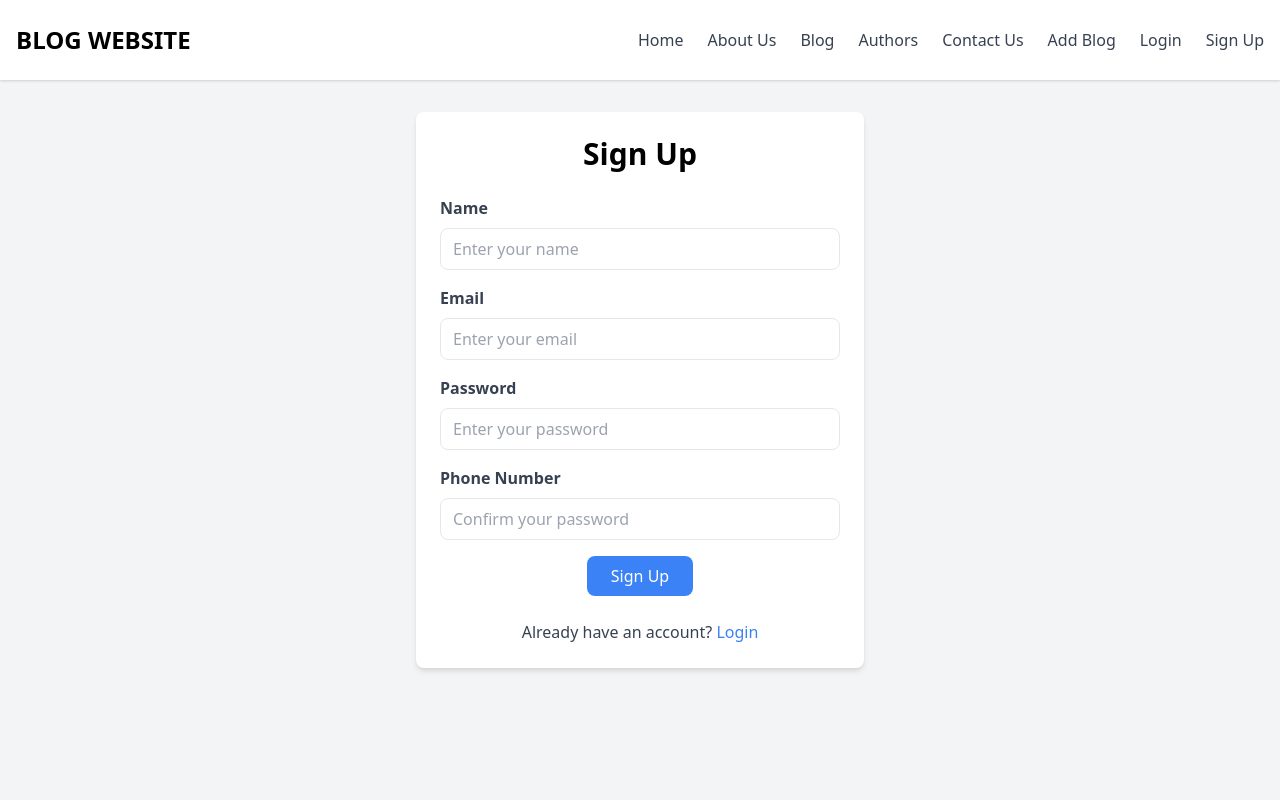
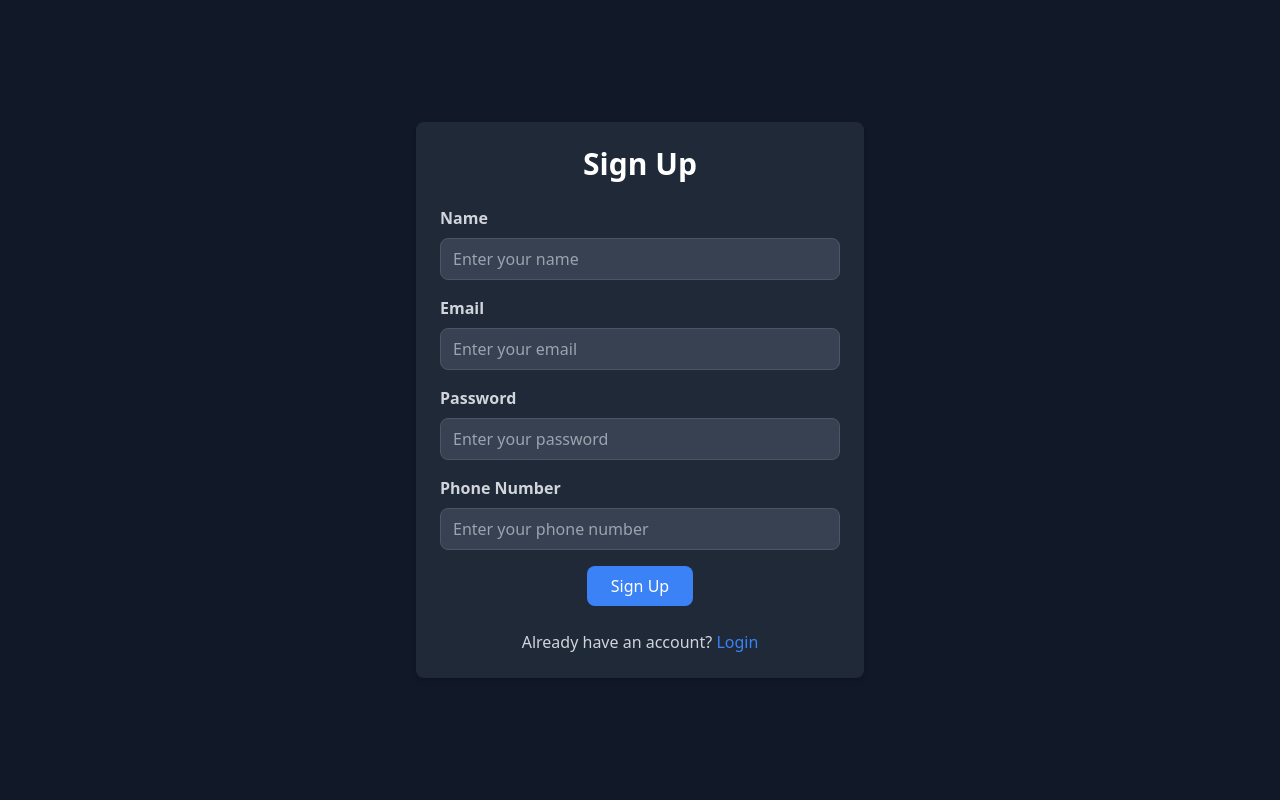
Before and after one commit to neha-surati/Blog-Project, a Node server app: page /signup in a window 1280 px wide. Run offline with Node 20, Linux system fonts and the light colour scheme; some libraries are stand-ins or nearby versions.

Commit message:
fix small bug

```diff
--- a/views/signup.ejs
+++ b/views/signup.ejs
@@ -6,51 +6,33 @@
     <title>Register - Blog Website</title>
     <link href="https://cdn.jsdelivr.net/npm/tailwindcss@2.2.19/dist/tailwind.min.css" rel="stylesheet">
 </head>
-<body class="bg-gray-100">
-    <header class="bg-white shadow">
-        <div class="container mx-auto px-4 py-6 flex justify-between items-center">
-            <div class="text-2xl font-bold">BLOG WEBSITE</div>
-            <nav>
-                <ul class="flex space-x-6">
-                    <li><a href="" class="text-gray-700 hover:text-gray-900">Home</a></li>
-                    <li><a href="about.html" class="text-gray-700 hover:text-gray-900">About Us</a></li>
-                    <li><a href="blog.html" class="text-gray-700 hover:text-gray-900">Blog</a></li>
-                    <li><a href="authors.html" class="text-gray-700 hover:text-gray-900">Authors</a></li>
-                    <li><a href="contact.html" class="text-gray-700 hover:text-gray-900">Contact Us</a></li>
-                    <li><a href="add-blog.html" class="text-gray-700 hover:text-gray-900">Add Blog</a></li>
-                    <li><a href="/login" class="text-gray-700 hover:text-gray-900">Login</a></li>
-                    <li><a href="/signup" class="text-gray-700 hover:text-gray-900">Sign Up</a></li>
-                </ul>
-            </nav>
-        </div>
-    </header>
-
+<body class="bg-gray-900 text-white min-h-screen flex items-center justify-center">
     <!-- Register Section -->
-    <section class="container mx-auto px-4 py-8">
-        <div class="max-w-md mx-auto bg-white p-6 rounded-lg shadow-md">
+    <section class="max-w-md w-full">
+        <div class="bg-gray-800 p-6 rounded-lg shadow-md">
             <h2 class="text-3xl font-bold mb-6 text-center">Sign Up</h2>
             <form action="/signup" method="POST">
                 <div class="mb-4">
-                    <label for="name" class="block text-gray-700 font-bold mb-2">Name</label>
-                    <input type="text" id="name" name="username" class="w-full px-3 py-2 border rounded-lg" placeholder="Enter your name" required>
+                    <label for="name" class="block text-gray-300 font-bold mb-2">Name</label>
+                    <input type="text" id="name" name="username" class="w-full px-3 py-2 border rounded-lg bg-gray-700 border-gray-600 text-white" placeholder="Enter your name" required>
                 </div>
                 <div class="mb-4">
-                    <label for="email" class="block text-gray-700 font-bold mb-2">Email</label>
-                    <input type="email" id="email" name="email" class="w-full px-3 py-2 border rounded-lg" placeholder="Enter your email" required>
+                    <label for="email" class="block text-gray-300 font-bold mb-2">Email</label>
+                    <input type="email" id="email" name="email" class="w-full px-3 py-2 border rounded-lg bg-gray-700 border-gray-600 text-white" placeholder="Enter your email" required>
                 </div>
                 <div class="mb-4">
-                    <label for="password" class="block text-gray-700 font-bold mb-2">Password</label>
-                    <input type="password" id="password" name="password" class="w-full px-3 py-2 border rounded-lg" placeholder="Enter your password" required>
+                    <label for="password" class="block text-gray-300 font-bold mb-2">Password</label>
+                    <input type="password" id="password" name="password" class="w-full px-3 py-2 border rounded-lg bg-gray-700 border-gray-600 text-white" placeholder="Enter your password" required>
                 </div>
                 <div class="mb-4">
-                    <label for="confirm-password" class="block text-gray-700 font-bold mb-2">Phone Number</label>
-                    <input type="number" id="confirm-password" name="phone" class="w-full px-3 py-2 border rounded-lg" placeholder="Confirm your password" required>
+                    <label for="confirm-password" class="block text-gray-300 font-bold mb-2">Phone Number</label>
+                    <input type="number" id="confirm-password" name="phone" class="w-full px-3 py-2 border rounded-lg bg-gray-700 border-gray-600 text-white" placeholder="Enter your phone number" required>
                 </div>
                 <div class="flex justify-center">
                     <button type="submit" class="bg-blue-500 text-white px-6 py-2 rounded-lg hover:bg-blue-600">Sign Up</button>
                 </div>
             </form>
-            <p class="mt-6 text-center text-gray-700">Already have an account? <a href="/login" class="text-blue-500 hover:underline">Login</a></p>
+            <p class="mt-6 text-center text-gray-300">Already have an account? <a href="/login" class="text-blue-500 hover:underline">Login</a></p>
         </div>
     </section>
 </body>
```
